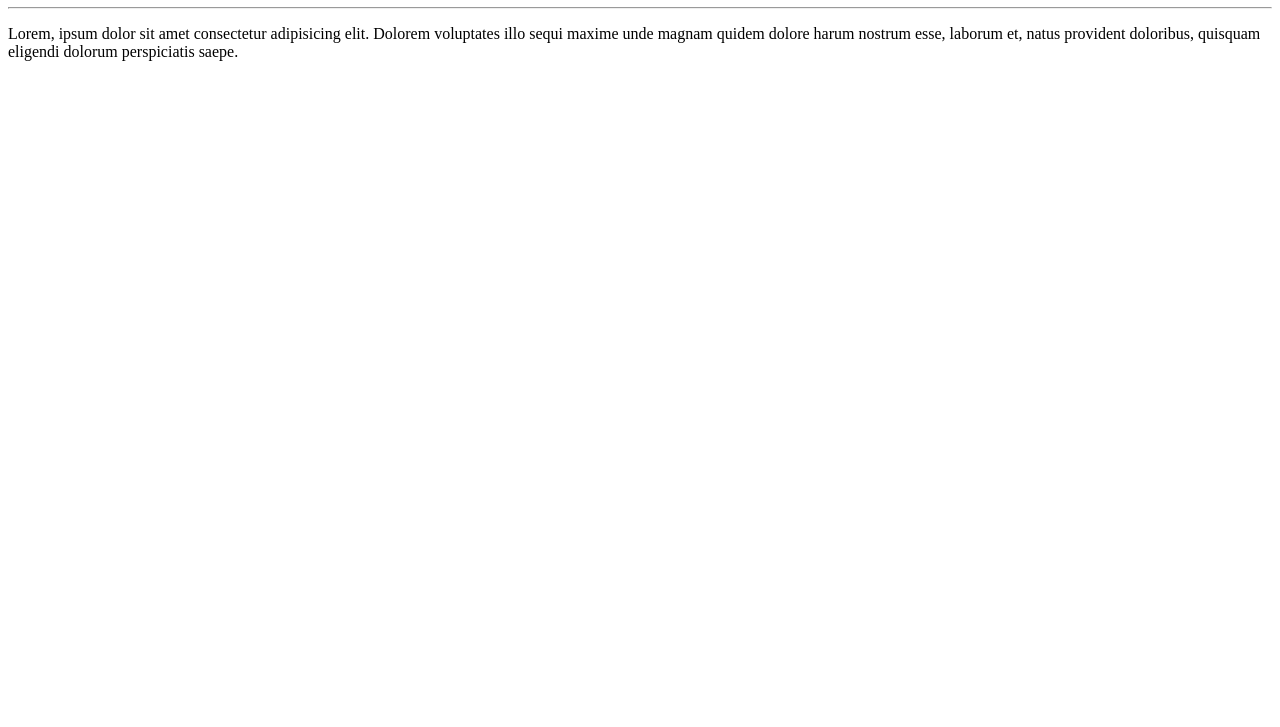
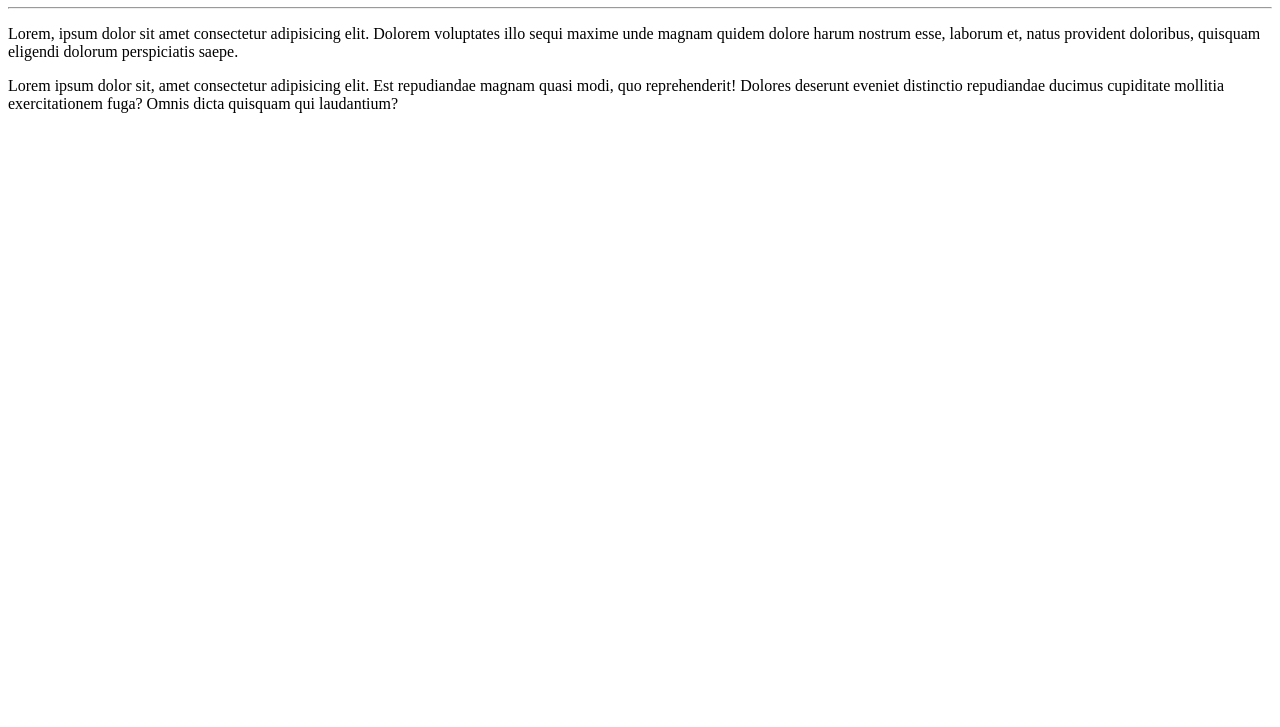
Before and after one commit to jeffsonn1/Ola-Mundo, a plain HTML site: page site-exemplo/index.html in a window 1280 px wide. Shown: the part 73-800 px from the top of the page. Drawn offline with Linux system fonts and the light colour scheme.

Commit message:
adicionei outro parágrafo

```diff
--- a/site-exemplo/index.html
+++ b/site-exemplo/index.html
@@ -10,5 +10,6 @@
     <h1>Olá!!!!!!</h1>
     <hr>
     <p>Lorem, ipsum dolor sit amet consectetur adipisicing elit. Dolorem voluptates illo sequi maxime unde magnam quidem dolore harum nostrum esse, laborum et, natus provident doloribus, quisquam eligendi dolorum perspiciatis saepe.</p>
+    <p>Lorem ipsum dolor sit, amet consectetur adipisicing elit. Est repudiandae magnam quasi modi, quo reprehenderit! Dolores deserunt eveniet distinctio repudiandae ducimus cupiditate mollitia exercitationem fuga? Omnis dicta quisquam qui laudantium?</p>
 </body>
 </html>
```
